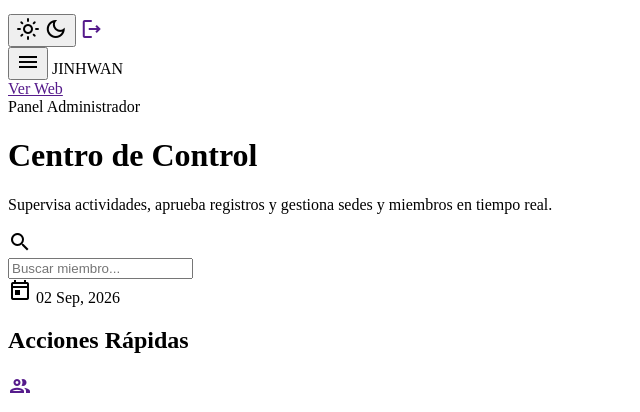
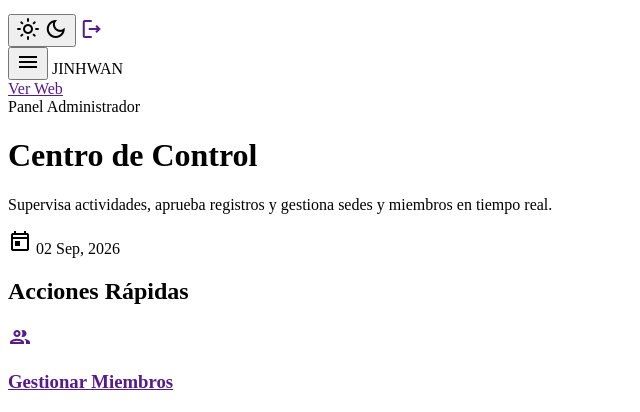
Before and after one commit to wilouzet22/Jinhwan-Corporation, a PHP site: template vistas/administracion/dashboard.php in a window 1280 px wide. Shown: the part 687-1099 px from the top of the page, without its empty margins (0-640 px from the left). Run offline with PHP 8.4, Linux system fonts and the light colour scheme; the template is opened without the code that fills it, so the values that code supplies are empty.

Commit message:
fix(dashboard): eliminar barra de busqueda obsoleta en centro de control

```diff
--- a/vistas/administracion/dashboard.php
+++ b/vistas/administracion/dashboard.php
@@ -17,14 +17,7 @@
                 <p class="text-slate-300 text-sm max-w-xl">Supervisa actividades, aprueba registros y gestiona sedes y miembros en tiempo real.</p>
             </div>
 
-            <div class="flex flex-col sm:flex-row items-stretch sm:items-center gap-3 shrink-0">
-                <form action="<?= base_url('/admin/miembros') ?>" method="GET" class="relative min-w-[260px]">
-                    <div class="absolute inset-y-0 left-0 pl-3.5 flex items-center pointer-events-none text-slate-400">
-                        <span class="material-icons-outlined text-lg">search</span>
-                    </div>
-                    <input type="text" name="search" placeholder="Buscar miembro..."
-                           class="w-full pl-10 pr-4 py-2.5 rounded-xl bg-white/10 dark:bg-black/30 backdrop-blur-md border border-white/15 text-white placeholder-slate-400 text-sm focus:outline-none focus:ring-2 focus:ring-tkd-blue transition-all">
-                </form>
+            <div class="flex items-center gap-3 shrink-0">
                 <div class="bg-white/10 backdrop-blur-md px-4 py-2.5 rounded-xl text-sm font-semibold text-slate-200 flex items-center gap-2 border border-white/15 shrink-0 justify-center">
                     <span class="material-icons-outlined text-blue-400 text-lg">today</span>
                     <?= date('d M, Y') ?>
```
Also changed, not shown: IA/MEMORY.md (+1 -0 lines).
